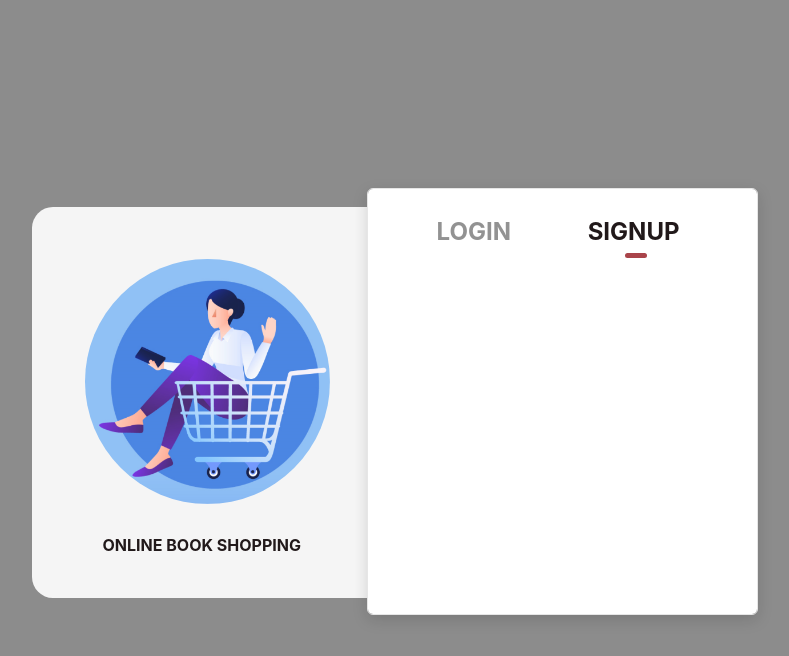
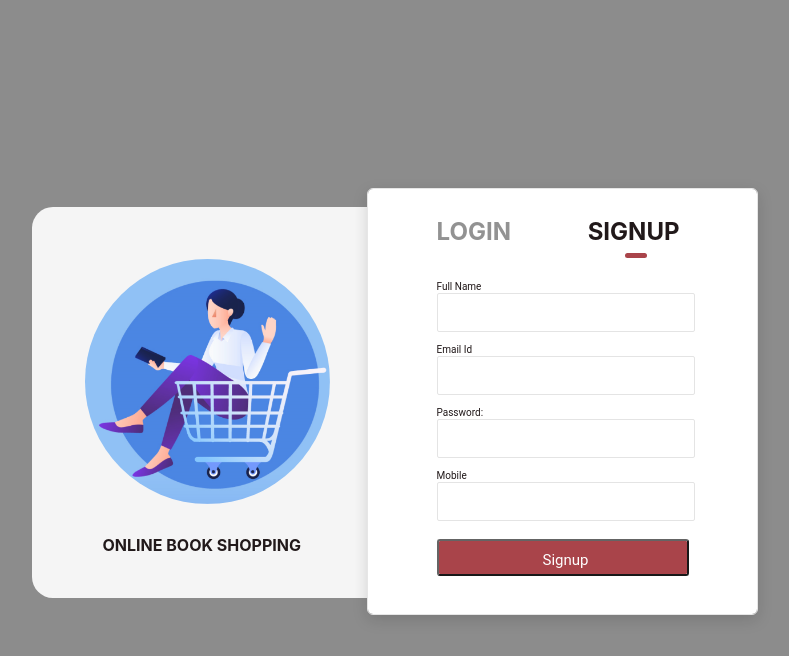
Before and after one commit to Upendrasahu99/BookStoreFrontend, a React (Create React App) app: page / in a window 1280 px wide. Both pictures are taken after a click on the element "SIGNUP". Shown: the top 656 px of the page, without its empty margins (245-1034 px from the left). Built offline with nearby package versions, Linux system fonts and the light colour scheme.

Commit message:
[Upendra] Add: Created signup page

```diff
--- a/src/components/loginSignupPage/signupPage/Signup.css
+++ b/src/components/loginSignupPage/signupPage/Signup.css
@@ -31,3 +31,136 @@
     border-radius: 4px;
     opacity: 1;
 }
+#fullNameLabel{
+    position: absolute;
+    /* Layout Properties */
+    top: 91px;
+    left: 69px;
+    width: 45px;
+    height: 13px;
+    /* UI Properties */
+    text-align: left;
+    font: normal normal normal 10px/13px Roboto;
+    letter-spacing: 0px;
+    color: #0A0102;
+    text-transform: capitalize;
+    opacity: 1;
+}
+#inputName{
+    position: absolute;
+    /* Layout Properties */
+    top: 104px;
+    left: 69px;
+    width: 252px;
+    height: 35px;
+    /* UI Properties */
+    background: #FFFFFF 0% 0% no-repeat padding-box;
+    border: 1px solid #E2E2E2;
+    border-radius: 2px;
+    opacity: 1;
+}
+#emailSignuplabel{
+    position:absolute;
+    /* Layout Properties */
+    top: 154px;
+    left: 69px;
+    width: 36px;
+    height: 13px;
+    /* UI Properties */
+    text-align: left;
+    font: normal normal normal 10px/13px Roboto;
+    letter-spacing: 0px;
+    color: #0A0102;
+    text-transform: capitalize;
+    opacity: 1;
+}
+#emailSignup{
+    position: absolute;
+    /* Layout Properties */
+    top: 167px;
+    left: 69px;
+    width: 252px;
+    height: 35px;
+    /* UI Properties */
+    background: #FFFFFF 0% 0% no-repeat padding-box;
+    border: 1px solid #E2E2E2;
+    border-radius: 2px;
+     opacity: 1;
+}
+#pwdLabel{
+    position: absolute;
+    /* Layout Properties */
+    top: 217px;
+    left: 69px;
+    width: 44px;
+    height: 13px;
+    /* UI Properties */
+    text-align: left;
+    font: normal normal normal 10px/13px Roboto;
+    letter-spacing: 0px;
+    color: #0A0102;
+    text-transform: capitalize;
+    opacity: 1;
+}
+#pwdSignup{
+    position: absolute;
+    top: 230px;
+    left: 69px;
+    width: 252px;
+    height: 35px;
+    /* UI Properties */
+    background: #FFFFFF 0% 0% no-repeat padding-box;
+    border: 1px solid #E2E2E2;
+    border-radius: 2px;
+    opacity: 1;
+}
+#mobLabelSignup{
+    position: absolute;
+    top:280px;
+    left: 69px;
+    width: 68px;
+    height: 13px;
+    /* UI Properties */
+    text-align: left;
+    font: normal normal normal 10px/13px Roboto;
+    letter-spacing: 0px;
+    color: #0A0102;
+    text-transform: capitalize;
+    opacity: 1;
+}
+#mobSignup{
+    position: absolute;
+    top:293px;
+    left: 69px;
+    width: 252px;
+    height: 35px;
+    /* UI Properties */
+    background: #FFFFFF 0% 0% no-repeat padding-box;
+    border: 1px solid #E2E2E2;
+    border-radius: 2px;
+    opacity: 1;
+}
+#signupButton{
+    position: absolute;
+    top: 350px;
+    left:69px;
+    width: 252px;
+    height: 37px;
+    /* UI Properties */
+    background: #A03037 0% 0% no-repeat padding-box;
+    border-radius: 3px;
+    opacity: 1;
+}
+#signupText{
+    position: absolute;
+    top: 9px;
+    left: 104px;
+    width: 46px;
+    height: 20px;
+    /* UI Properties */
+    text-align: left;
+    font: normal normal normal 15px/20px Roboto;
+    letter-spacing: 0px;
+    color: #FFFFFF;
+    opacity: 1;
+}
--- a/src/components/loginSignupPage/signupPage/Signup.jsx
+++ b/src/components/loginSignupPage/signupPage/Signup.jsx
@@ -1,13 +1,39 @@
 import React, { useState } from "react";
 import "./Signup.css";
+import Email from "../emailTextBox/Email";
+import Password from "../passwordTextBox/Password";
 
 const Signup = (props) => {
   return (
     <div>
       {/* Accessing method as props for sending data to parent comonent (Base)*/}
-      <h2 className="loginHeadSignup" onClick={props.Change} >LOGIN</h2>
+      <h2 className="loginHeadSignup" onClick={props.Change}>
+        LOGIN
+      </h2>
       <h2 className="signupHeadSignup">SIGNUP</h2>
       <div className="healineSignup"></div>
+
+      <label for="inputName" id="fullNameLabel">
+        Full Name
+      </label>
+      <input type="text" id="inputName" className="inputName"></input>
+
+      <label for="emailSignup" id="emailSignuplabel">
+        Email id
+      </label>
+      <input type="email" class="form-control" id="emailSignup"></input>
+
+      <label for="pwd" id="pwdLabel">
+        Password:
+      </label>
+      <input type="password" id="pwdSignup"></input>
+
+      <label for="mobSignup" id="mobLabelSignup">Mobile Number</label>
+      <input type="tel" id="mobSignup" name="mobile"/>
+
+      <button type="button" id="signupButton">
+        <div id="signupText">Signup</div>
+      </button>
     </div>
   );
 };
```
